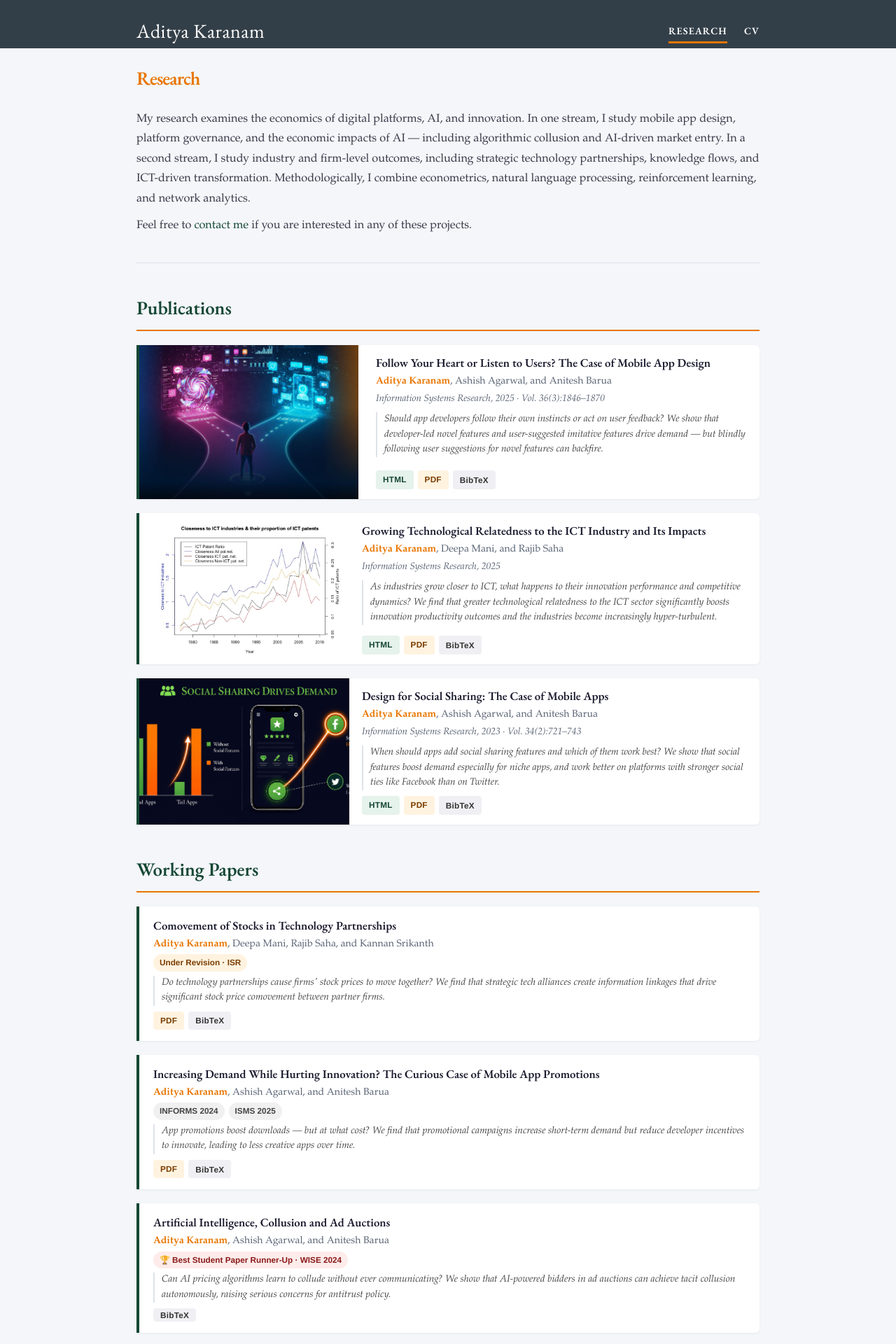
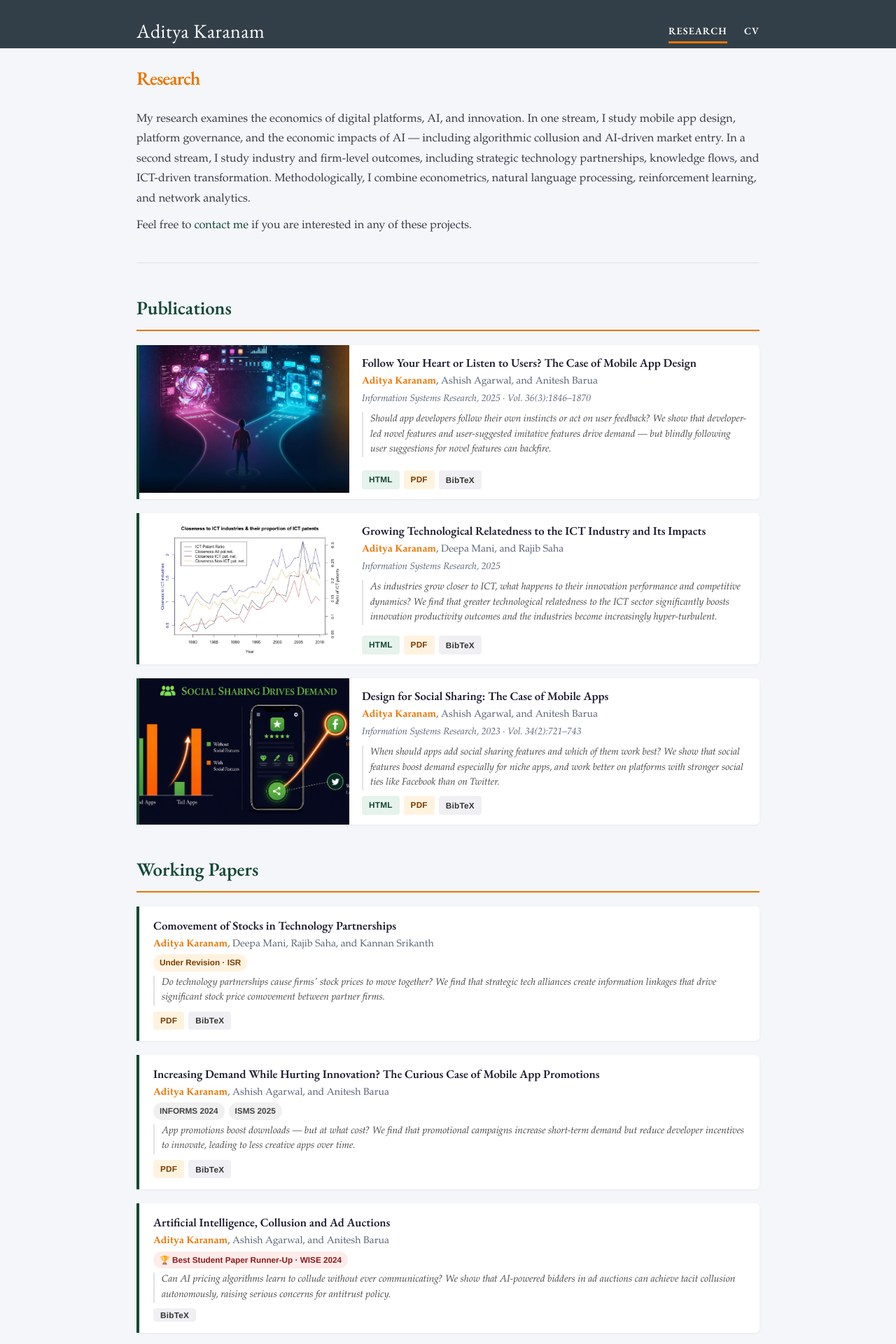
Before and after one commit to askaranam/askaranam.github.io, a Jekyll site: the page built from research.html, in a window 1280 px wide. Shown: the top 1920 px of the page at 70% size. Built offline with Jekyll 4.4.1, drawn with Linux system fonts in a browser that asks for light colours; nearby versions of some CDN libraries; some web fonts are replaced.

Commit message:
Update research.html

```diff
--- a/research.html
+++ b/research.html
@@ -71,8 +71,8 @@ render_with_liquid: false
 
 <!-- PAPER 1 — Update src to /images/paper1.jpg after uploading image -->
 <div class="paper" style="min-height: 220px;">
-  <div class="paper-image-col" style="flex: 0 0 320px; max-width: 320px; min-height: 220px;">
-    <img class="paper-image" src="/images/innovate-or-listen.jpeg" style="height: 220px; object-fit: cover;">
+  <div class="paper-image-col" style="flex: 0 0 300px; max-width: 300px; min-height: 220px;">
+    <img class="paper-image" src="/images/innovate-or-listen.jpeg" style="width: 100%; style="height: 220px; object-fit: cover;">
   </div>
   <div class="paper-body">
     <div class="paper-title"><a href="https://pubsonline.informs.org/doi/10.1287/isre.2023.0060">Follow Your Heart or Listen to Users? The Case of Mobile App Design</a></div>
```
